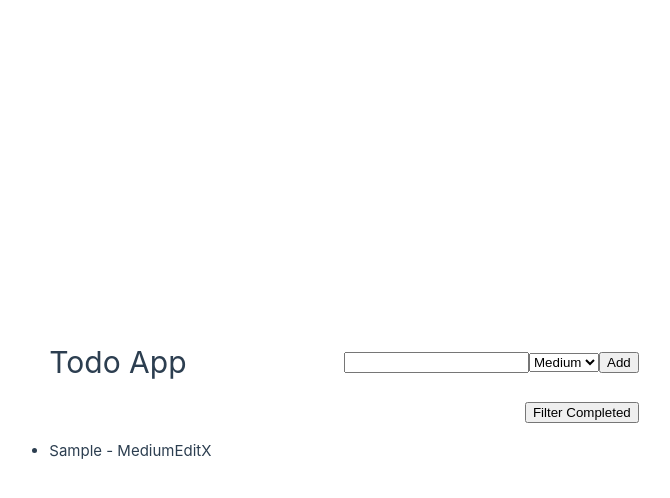
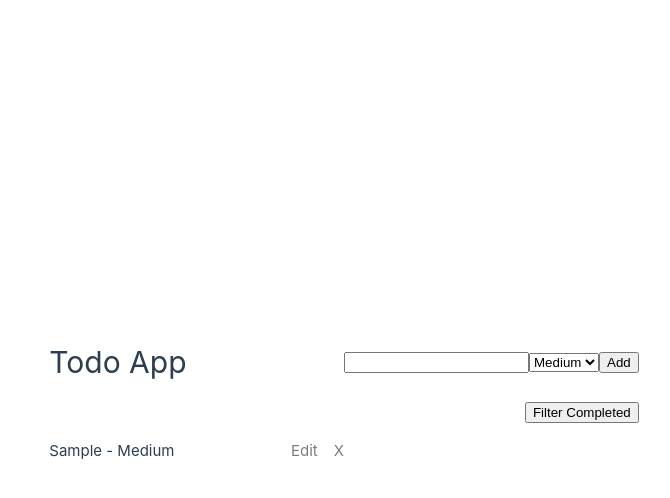
Before and after one commit to chayboats/typescript-vue-todo, a Vue app: page / in a window 1280 px wide. Both pictures are taken after typing "Sample" into the empty fields and a click on the button "Add". Shown: the top 498 px of the page, without its empty margins (296-966 px from the left). Built offline with nearby package versions, Linux system fonts and the light colour scheme.

Commit message:
Add auto-animate and code clean up

```diff
--- a/package.json
+++ b/package.json
@@ -13,6 +13,7 @@
     "format": "prettier --write src/"
   },
   "dependencies": {
+    "@formkit/auto-animate": "^0.8.1",
     "vue": "^3.3.11"
   },
   "devDependencies": {
--- a/src/App.vue
+++ b/src/App.vue
@@ -15,16 +15,31 @@
     <button @click="toggleFilter" :class="filter && 'filter'">Filter Completed</button>
   </div>
 
-  <div>
+  <div v-auto-animate>
     <ul v-if="!filter">
-      <ListItem :tasks="tasks" @edit="enterEditMode"></ListItem>
+      <ListItem
+        :tasks="tasks"
+        @toggle-completed="toggleCompleted"
+        @remove="removeTask"
+        @edit="enterEditMode"
+      ></ListItem>
     </ul>
     <div class="filteredTasks" v-else>
       <ul>
-        <ListItem :tasks="uncompletedTasks" @edit="enterEditMode"></ListItem>
+        <ListItem
+          :tasks="uncompletedTasks"
+          @toggle-completed="toggleCompleted"
+          @remove="removeTask"
+          @edit="enterEditMode"
+        ></ListItem>
       </ul>
       <ul>
-        <ListItem :tasks="completedTasks" @edit="enterEditMode"></ListItem>
+        <ListItem
+          :tasks="completedTasks"
+          @toggle-completed="toggleCompleted"
+          @remove="removeTask"
+          @edit="enterEditMode"
+        ></ListItem>
       </ul>
     </div>
   </div>
@@ -38,7 +53,7 @@
         <option :value="Priority.HIGH">{{ Priority.HIGH }}</option>
       </select>
       <div class="buttons">
-        <button @click="toggleEditMode">Cancel</button>
+        <button type="button" @click="toggleEditMode">Cancel</button>
         <button type="submit">Update</button>
       </div>
     </form>
@@ -67,7 +82,7 @@ const editMode = ref(false)
 
 const filter = ref(false)
 
-const { createTask, updateTask, tasks } = useTask()
+const { createTask, updateTask, toggleCompleted, removeTask, tasks } = useTask()
 
 const completedTasks = computed<Task[]>(() => tasks.value.filter((task) => task.completed))
 
@@ -99,13 +114,14 @@ function setEditFormData(id: Task['id']) {
 function updateAndExitEditMode() {
   updateTask(selectedId.value, editFormData.value.description, editFormData.value.priority)
   toggleEditMode()
+  console.log('hit')
 }
 
 function toggleFilter() {
   filter.value = !filter.value
 }
 
-watch(selectedId, () => setEditFormData(selectedId.value))
+watch(selectedId, setEditFormData)
 </script>
 
 <style scoped>
@@ -120,35 +136,6 @@ header {
 
 ul {
   padding: 0;
-}
-
-li {
-  display: grid;
-  grid-template-columns: 1fr auto auto;
-  gap: 1rem;
-  margin: 0;
-}
-
-li span:nth-of-type(1):hover {
-  font-weight: bold;
-  cursor: pointer;
-}
-.edit,
-.remove {
-  color: rgb(124, 124, 124);
-}
-.edit:hover {
-  color: rgb(47, 99, 255);
-  cursor: pointer;
-}
-
-.remove:hover {
-  color: red;
-  cursor: pointer;
-}
-
-.completed {
-  text-decoration: line-through;
 }
 
 .edit-mode {
--- a/src/components/ListItem.vue
+++ b/src/components/ListItem.vue
@@ -1,19 +1,51 @@
 <template>
-  <li v-for="task in tasks" :key="task.id" :class="task.completed && 'completed'">
-    <span @click="toggleCompleted(task.id)">{{ task.description }} - {{ task.priority }}</span>
-    <span @click="$emit('edit', task.id)" class="edit">Edit</span>
-    <span @click="removeTask(task.id)" class="remove">X</span>
-  </li>
+  <div v-auto-animate>
+    <li v-for="task in tasks" :key="task.id" :class="task.completed && 'completed'">
+      <span @click="$emit('toggleCompleted', task.id)"
+        >{{ task.description }} - {{ task.priority }}</span
+      >
+      <span @click="$emit('edit', task.id)" class="edit">Edit</span>
+      <span @click="$emit('remove', task.id)" class="remove">X</span>
+    </li>
+  </div>
 </template>
 
 <script lang="ts" setup>
 import type { Task } from '@/use/useTask'
-import useTask from '@/use/useTask'
-
-const { removeTask, toggleCompleted } = useTask()
 
 defineProps({
-  tasks: Array<Task>
+  tasks: { type: Array<Task>, required: true }
 })
-defineEmits(['edit'])
+defineEmits(['toggleCompleted', 'edit', 'remove'])
 </script>
+
+<style scoped>
+li {
+  display: grid;
+  grid-template-columns: 1fr auto auto;
+  gap: 1rem;
+  margin: 0;
+}
+
+li span:nth-of-type(1):hover {
+  font-weight: bold;
+  cursor: pointer;
+}
+.edit,
+.remove {
+  color: rgb(124, 124, 124);
+}
+.edit:hover {
+  color: rgb(47, 99, 255);
+  cursor: pointer;
+}
+
+.remove:hover {
+  color: red;
+  cursor: pointer;
+}
+
+.completed {
+  text-decoration: line-through;
+}
+</style>
--- a/src/main.ts
+++ b/src/main.ts
@@ -1,6 +1,7 @@
 import './assets/main.css'
 
 import { createApp } from 'vue'
+import { autoAnimatePlugin } from '@formkit/auto-animate/vue'
 import App from './App.vue'
 
-createApp(App).mount('#app')
+createApp(App).use(autoAnimatePlugin).mount('#app')
--- a/src/use/useTask.ts
+++ b/src/use/useTask.ts
@@ -49,8 +49,6 @@ export default function useTask(){
     })
   }
 
-
-
   return {
     createTask,
     removeTask,
```
Also changed, not shown: 1 other file (tests, documents, lock files or other folders).
